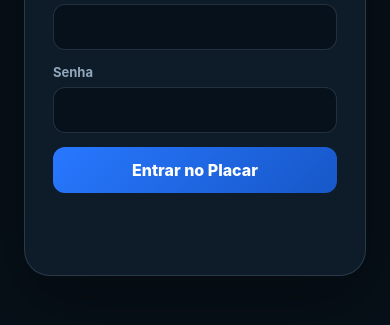
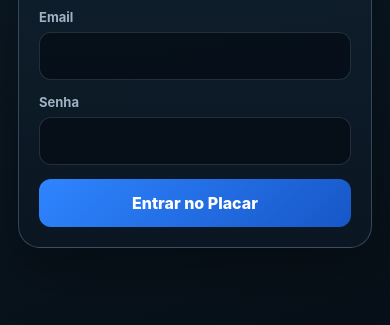
Before and after one commit to pauloneto1979/placar.digital, a website: page public/login.html in a window 390 px wide. Shown: the part 519-844 px from the top of the page. Drawn offline with Linux system fonts and the light colour scheme; files that its build step writes are made by us from their sources; files whose address does not match are found by name.

Commit message:
feat: apply mobile-first global visual upgrade

```diff
--- a/public/theme.css
+++ b/public/theme.css
@@ -1,21 +1,32 @@
 :root {
   --bg: #071018;
-  --bg-soft: #0c1823;
+  --bg-soft: #0b1722;
   --surface: #101f2d;
-  --surface-2: #15293a;
+  --surface-2: #162b3d;
+  --surface-3: #1d3549;
+  --surface-glass: rgba(14, 28, 41, 0.82);
+  --field: rgba(5, 14, 23, 0.82);
   --border: rgba(159, 188, 215, 0.18);
+  --border-strong: rgba(159, 188, 215, 0.28);
   --text: #eef6ff;
-  --muted: #91a6ba;
+  --muted: #9fb1c3;
+  --muted-2: #6f8294;
   --accent: #c8ff2e;
   --accent-2: #21d4fd;
   --blue: #2878ff;
+  --blue-2: #1b63db;
   --danger: #ff5d5d;
   --success: #47f59a;
   --warning: #ffd166;
-  --shadow: 0 24px 70px rgba(0, 0, 0, 0.35);
+  --gradient-primary: linear-gradient(135deg, #2f85ff, #1757c8);
+  --gradient-surface: linear-gradient(180deg, rgba(21, 41, 58, 0.95), rgba(11, 23, 34, 0.96));
+  --shadow: 0 22px 54px rgba(0, 0, 0, 0.34);
+  --shadow-soft: 0 12px 30px rgba(0, 0, 0, 0.22);
   --radius: 18px;
   --radius-sm: 12px;
+  --radius-xs: 9px;
   --sidebar: 270px;
+  --tap: 48px;
 }
 
 * {
@@ -27,14 +38,13 @@
 }
 
 body {
-  background:
-    radial-gradient(circle at 18% 8%, rgba(33, 212, 253, 0.12), transparent 26%),
-    radial-gradient(circle at 92% 12%, rgba(200, 255, 46, 0.1), transparent 24%),
-    var(--bg);
+  background: linear-gradient(160deg, #071018 0%, #0b1924 46%, #071018 100%);
   color: var(--text);
   font-family: Inter, "Segoe UI", Arial, sans-serif;
   margin: 0;
   min-height: 100vh;
+  -webkit-font-smoothing: antialiased;
+  text-rendering: optimizeLegibility;
 }
 
 button,
@@ -46,7 +56,7 @@
 
 button {
   align-items: center;
-  background: linear-gradient(135deg, var(--blue), #1757c8);
+  background: var(--gradient-primary);
   border: 0;
   border-radius: var(--radius-sm);
   color: #fff;
@@ -55,13 +65,32 @@
   font-weight: 800;
   gap: 8px;
   justify-content: center;
-  min-height: 46px;
-  padding: 11px 16px;
+  min-height: var(--tap);
+  padding: 12px 16px;
+  transition: background 0.18s ease, border-color 0.18s ease, box-shadow 0.18s ease, color 0.18s ease, transform 0.18s ease;
+  white-space: nowrap;
+}
+
+button:hover {
+  box-shadow: 0 12px 24px rgba(40, 120, 255, 0.24);
+  transform: translateY(-1px);
+}
+
+button:active {
+  transform: translateY(0);
 }
 
 button.secondary {
   background: rgba(255, 255, 255, 0.06);
   border: 1px solid var(--border);
+  color: var(--text);
+}
+
+button.secondary:hover,
+button.ghost:hover {
+  background: rgba(33, 212, 253, 0.1);
+  border-color: rgba(33, 212, 253, 0.28);
+  box-shadow: none;
   color: var(--text);
 }
 
@@ -84,19 +113,21 @@
 input,
 select,
 textarea {
-  background: rgba(6, 15, 24, 0.76);
+  background: var(--field);
   border: 1px solid var(--border);
   border-radius: var(--radius-sm);
   color: var(--text);
-  min-height: 46px;
+  min-height: var(--tap);
   outline: 0;
-  padding: 11px 13px;
+  padding: 12px 14px;
+  transition: border-color 0.18s ease, box-shadow 0.18s ease, background 0.18s ease;
   width: 100%;
 }
 
 input:focus,
 select:focus,
 textarea:focus {
+  background: rgba(5, 14, 23, 0.95);
   border-color: rgba(33, 212, 253, 0.75);
   box-shadow: 0 0 0 3px rgba(33, 212, 253, 0.14);
 }
@@ -114,16 +145,16 @@
   display: grid;
   min-height: 100vh;
   place-items: center;
-  padding: 24px;
+  padding: 18px;
 }
 
 .auth-card {
-  background: rgba(16, 31, 45, 0.9);
-  border: 1px solid var(--border);
-  border-radius: 26px;
+  background: var(--gradient-surface);
+  border: 1px solid var(--border-strong);
+  border-radius: 22px;
   box-shadow: var(--shadow);
   max-width: 430px;
-  padding: 28px;
+  padding: clamp(20px, 5vw, 30px);
   width: 100%;
 }
 
@@ -133,20 +164,23 @@
 
 .auth-logo {
   display: block;
-  margin: 0 auto 24px;
-  max-width: 240px;
+  filter: drop-shadow(0 18px 26px rgba(0, 0, 0, 0.28));
+  margin: 0 auto 22px;
+  max-width: min(240px, 72vw);
   width: 100%;
 }
 
 .auth-title {
-  font-size: 28px;
+  font-size: clamp(26px, 8vw, 34px);
   font-weight: 900;
+  letter-spacing: 0;
   margin: 0 0 8px;
 }
 
 .auth-subtitle,
 .muted {
   color: var(--muted);
+  line-height: 1.45;
 }
 
 .auth-form,
@@ -157,15 +191,29 @@
 
 .auth-message,
 .message {
+  background: rgba(255, 209, 102, 0.08);
+  border: 1px solid rgba(255, 209, 102, 0.18);
+  border-radius: var(--radius-sm);
   color: var(--warning);
   min-height: 22px;
+  padding: 10px 12px;
+}
+
+.auth-message:empty,
+.message:empty,
+.message[hidden] {
+  display: none;
 }
 
 .message[data-tone="success"] {
+  background: rgba(71, 245, 154, 0.08);
+  border-color: rgba(71, 245, 154, 0.2);
   color: var(--success);
 }
 
 .message[data-tone="error"] {
+  background: rgba(255, 93, 93, 0.08);
+  border-color: rgba(255, 93, 93, 0.2);
   color: var(--danger);
 }
 
@@ -183,12 +231,12 @@
 .select-grid {
   display: grid;
   gap: 14px;
-  grid-template-columns: repeat(auto-fit, minmax(220px, 1fr));
+  grid-template-columns: 1fr;
   margin-top: 20px;
 }
 
 .select-card {
-  background: rgba(255, 255, 255, 0.05);
+  background: rgba(255, 255, 255, 0.055);
   border: 1px solid var(--border);
   border-radius: var(--radius);
   color: var(--text);
@@ -197,23 +245,33 @@
   min-height: 120px;
   padding: 18px;
   text-align: left;
+  transition: border-color 0.18s ease, box-shadow 0.18s ease, transform 0.18s ease;
+}
+
+.select-card:hover {
+  border-color: rgba(33, 212, 253, 0.32);
+  box-shadow: var(--shadow-soft);
+  transform: translateY(-1px);
 }
 
 .app-shell {
   display: grid;
-  grid-template-columns: var(--sidebar) 1fr;
+  grid-template-columns: 1fr;
   min-height: 100vh;
 }
 
 .sidebar {
-  background: rgba(5, 12, 19, 0.92);
-  border-right: 1px solid var(--border);
+  background: rgba(5, 12, 19, 0.96);
+  border-bottom: 1px solid var(--border);
+  display: none;
+  grid-template-rows: auto 1fr auto;
+  min-height: auto;
+  padding: 18px;
+  position: static;
+}
+
+.app-shell.menu-open .sidebar {
   display: grid;
-  grid-template-rows: auto 1fr auto;
-  min-height: 100vh;
-  padding: 18px;
-  position: sticky;
-  top: 0;
 }
 
 .brand {
@@ -224,7 +282,7 @@
 }
 
 .brand img {
-  border-radius: 12px;
+  border-radius: 14px;
   height: 54px;
   object-fit: cover;
   width: 78px;
@@ -255,8 +313,10 @@
 .nav-item {
   background: transparent;
   border: 1px solid transparent;
+  border-radius: var(--radius-sm);
   color: var(--muted);
   justify-content: flex-start;
+  min-height: 46px;
   width: 100%;
 }
 
@@ -268,7 +328,7 @@
 }
 
 .bolao-switcher {
-  background: rgba(255, 255, 255, 0.05);
+  background: rgba(255, 255, 255, 0.055);
   border: 1px solid var(--border);
   border-radius: var(--radius);
   padding: 12px;
@@ -280,14 +340,14 @@
 
 .main {
   min-width: 0;
-  padding: 22px;
+  padding: 16px;
 }
 
 .topbar {
   align-items: center;
   display: grid;
-  gap: 14px;
-  grid-template-columns: auto 1fr auto;
+  gap: 12px;
+  grid-template-columns: auto 1fr;
   margin-bottom: 22px;
 }
 
@@ -296,7 +356,9 @@
   display: flex;
   flex-wrap: wrap;
   gap: 10px;
-  justify-content: flex-end;
+  grid-column: 1 / -1;
+  justify-content: flex-start;
+  width: 100%;
 }
 
 .topbar-actions .ghost.active {
@@ -306,7 +368,8 @@
 }
 
 .bolao-switcher-top {
-  min-width: 220px;
+  flex: 1 1 220px;
+  min-width: min(220px, 100%);
   padding: 10px 12px;
 }
 
@@ -333,7 +396,7 @@
 .hamburger {
   background: rgba(255, 255, 255, 0.06);
   border: 1px solid var(--border);
-  display: none;
+  display: inline-grid;
   height: 46px;
   padding: 10px;
   width: 48px;
@@ -348,7 +411,7 @@
 }
 
 .page-title h1 {
-  font-size: clamp(26px, 4vw, 42px);
+  font-size: clamp(25px, 7vw, 42px);
   letter-spacing: 0;
   margin: 0;
 }
@@ -370,7 +433,7 @@
 
 .content {
   display: grid;
-  gap: 18px;
+  gap: 16px;
 }
 
 .grid {
@@ -379,24 +442,26 @@
 }
 
 .grid.two {
-  grid-template-columns: repeat(2, minmax(0, 1fr));
+  grid-template-columns: 1fr;
 }
 
 .grid.three {
-  grid-template-columns: repeat(3, minmax(0, 1fr));
+  grid-template-columns: 1fr;
 }
 
 .card {
-  background: linear-gradient(180deg, rgba(21, 41, 58, 0.92), rgba(13, 26, 38, 0.92));
+  background: var(--gradient-surface);
   border: 1px solid var(--border);
   border-radius: var(--radius);
-  box-shadow: 0 18px 44px rgba(0, 0, 0, 0.18);
-  padding: 18px;
+  box-shadow: var(--shadow-soft);
+  padding: clamp(15px, 4vw, 20px);
 }
 
 .card-title {
   align-items: center;
   display: flex;
+  flex-wrap: wrap;
+  gap: 10px;
   justify-content: space-between;
   margin-bottom: 14px;
 }
@@ -421,6 +486,7 @@
 }
 
 .pill {
+  align-items: center;
   background: rgba(200, 255, 46, 0.1);
   border: 1px solid rgba(200, 255, 46, 0.25);
   border-radius: 999px;
@@ -429,6 +495,7 @@
   font-size: 12px;
   font-weight: 900;
   padding: 6px 10px;
+  text-transform: none;
 }
 
 .list {
@@ -440,20 +507,27 @@
 .match-card,
 .ranking-row {
   align-items: center;
-  background: rgba(255, 255, 255, 0.045);
+  background: rgba(255, 255, 255, 0.052);
   border: 1px solid var(--border);
   border-radius: var(--radius);
   display: grid;
   gap: 12px;
   padding: 14px;
+  transition: background 0.18s ease, border-color 0.18s ease, box-shadow 0.18s ease, transform 0.18s ease;
+}
+
+.row-card:hover,
+.match-card:hover {
+  background: rgba(255, 255, 255, 0.075);
+  border-color: rgba(33, 212, 253, 0.22);
 }
 
 .row-card {
-  grid-template-columns: 1fr auto;
+  grid-template-columns: 1fr;
 }
 
 .match-card {
-  grid-template-columns: 1fr auto;
+  grid-template-columns: 1fr;
 }
 
 .team-line {
@@ -526,6 +600,7 @@
   align-items: center;
   display: flex;
   gap: 10px;
+  max-width: 100%;
 }
 
 .bet-inputs input {
@@ -533,7 +608,7 @@
   font-weight: 950;
   min-height: 58px;
   text-align: center;
-  width: 74px;
+  width: 70px;
 }
 
 .ranking-list {
@@ -757,7 +832,7 @@
 .form-card {
   display: grid;
   gap: 12px;
-  grid-template-columns: repeat(auto-fit, minmax(190px, 1fr));
+  grid-template-columns: 1fr;
 }
 
 .form-actions,
@@ -769,45 +844,106 @@
 }
 
 .row-card .actions {
-  justify-content: flex-end;
+  justify-content: flex-start;
 }
 
 .form-actions {
   align-self: end;
 }
 
+.form-actions button,
+.actions button {
+  flex: 1 1 140px;
+}
+
 .empty {
+  background: rgba(255, 255, 255, 0.035);
+  border: 1px dashed rgba(159, 188, 215, 0.22);
+  border-radius: var(--radius);
   color: var(--muted);
-  padding: 12px 0;
+  line-height: 1.45;
+  padding: 18px;
+  text-align: center;
+}
+
+@media (min-width: 620px) {
+  .login-page,
+  .select-page {
+    padding: 24px;
+  }
+
+  .select-grid {
+    grid-template-columns: repeat(auto-fit, minmax(220px, 1fr));
+  }
+
+  .form-card {
+    grid-template-columns: repeat(auto-fit, minmax(190px, 1fr));
+  }
+
+  .form-actions button,
+  .actions button {
+    flex: 0 0 auto;
+  }
+}
+
+@media (min-width: 760px) {
+  .main {
+    padding: 22px;
+  }
+
+  .topbar {
+    grid-template-columns: auto 1fr auto;
+  }
+
+  .topbar-actions {
+    grid-column: auto;
+    justify-content: flex-end;
+    width: auto;
+  }
+
+  .grid.two {
+    grid-template-columns: repeat(2, minmax(0, 1fr));
+  }
+
+  .grid.three {
+    grid-template-columns: repeat(3, minmax(0, 1fr));
+  }
+
+  .row-card {
+    grid-template-columns: 1fr auto;
+  }
+
+  .match-card {
+    grid-template-columns: 1fr auto;
+  }
+
+  .row-card .actions {
+    justify-content: flex-end;
+  }
+}
+
+@media (min-width: 981px) {
+  .app-shell {
+    grid-template-columns: var(--sidebar) 1fr;
+  }
+
+  .sidebar {
+    border-bottom: 0;
+    border-right: 1px solid var(--border);
+    display: grid;
+    min-height: 100vh;
+    position: sticky;
+    top: 0;
+  }
+
+  .hamburger {
+    display: none;
+  }
 }
 
 @media (max-width: 980px) {
-  .app-shell {
-    grid-template-columns: 1fr;
-  }
-
-  .sidebar {
-    display: none;
-    min-height: auto;
-    position: static;
-  }
-
-  .app-shell.menu-open .sidebar {
-    display: grid;
-  }
-
   .hamburger {
     display: inline-grid;
-  }
-
-  .grid.two,
-  .grid.three {
-    grid-template-columns: 1fr;
-  }
-
-  .match-card,
-  .row-card {
-    grid-template-columns: 1fr;
   }
 
   .ranking-header {
@@ -838,13 +974,35 @@
     padding: 16px;
   }
 
-  .topbar {
-    grid-template-columns: auto 1fr;
+  .page-title p {
+    font-size: 0.92rem;
   }
 
-  .topbar-actions {
-    grid-column: 1 / -1;
-    justify-content: flex-start;
+  .topbar-actions button,
+  .topbar-actions .locale-switcher {
+    flex: 1 1 auto;
+  }
+
+  .locale-switcher {
+    width: 100%;
+  }
+
+  .locale-switcher select {
+    flex: 1;
+  }
+
+  .team-line {
+    align-items: stretch;
+    display: grid;
+    grid-template-columns: 1fr;
+  }
+
+  .bet-inputs {
+    justify-content: center;
+  }
+
+  .bet-inputs input {
+    width: 78px;
   }
 
   .ranking-row,
```
Also changed, not shown: README.md.
